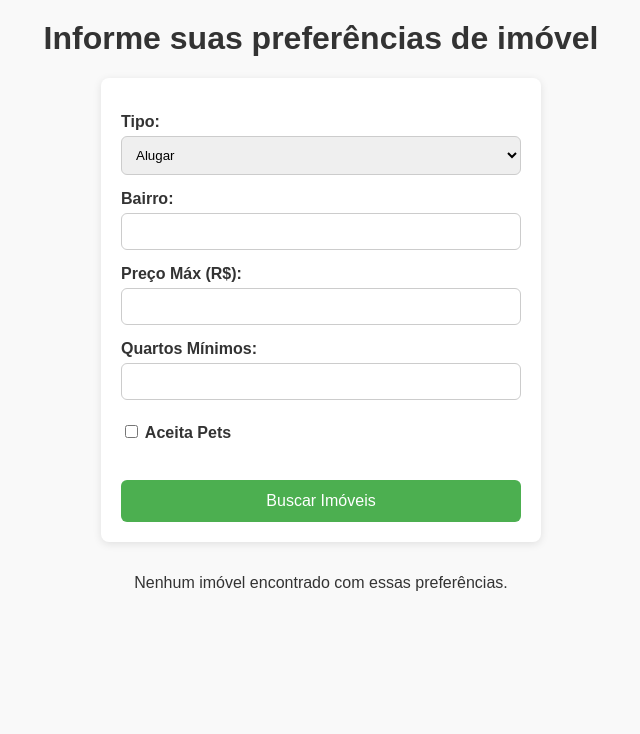
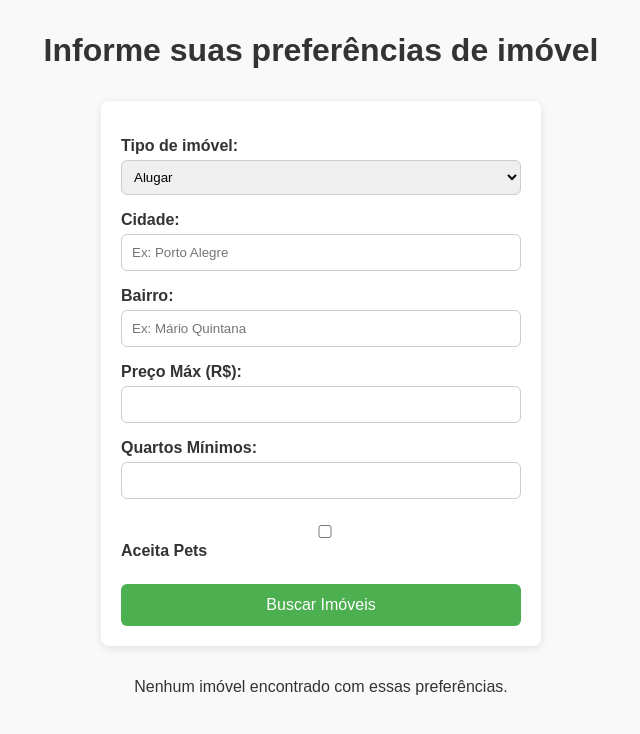
Before and after one commit to DanielBorbaSoares/RecomendacaoImoveis, a Flask app: page /formulariocliente in a window 1280 px wide. Shown: the top 734 px of the page, without its empty margins (319-959 px from the left). Run offline with Flask 3, Linux system fonts and the light colour scheme; the visitor is signed in with stand-in values (Sample User, id 1).

Commit message:
Atualizações

```diff
--- a/app.py
+++ b/app.py
@@ -10,7 +10,7 @@ app.config['UPLOAD_FOLDER'] = 'static/uploads'
 USERNAME = 'admin'
 PASSWORD = '1234'
 
-# Autenticação
+# --- Autenticação ---
 @app.route('/login', methods=['GET','POST'])
 def login():
     err = None
@@ -29,106 +29,130 @@ def logout():
 
 @app.before_request
 def require_login():
-    if request.endpoint not in ('login', 'static', 'formulariocliente', 'treinar') \
-       and not session.get('logged_in'):
+    if request.endpoint not in ('login','static','formulariocliente','treinar') and not session.get('logged_in'):
         return redirect('/login')
 
 
-# Cadastro de imóveis
+# --- Cadastro de imóveis ---
 @app.route('/corretor', methods=['GET','POST'])
 def corretor():
     if request.method=='POST':
-        f = request.files.getlist('fotos')
-        fotos=[]
-        for img in f:
+        arquivos = request.files.getlist('fotos')
+        fotos = []
+        for img in arquivos:
             if img and img.filename:
-                fn=secure_filename(img.filename)
-                img.save(os.path.join(app.config['UPLOAD_FOLDER'],fn))
+                fn = secure_filename(img.filename)
+                img.save(os.path.join(app.config['UPLOAD_FOLDER'], fn))
                 fotos.append(fn)
 
         novo = [
-            request.form['tipo'], request.form['titulo'], request.form['cidade'], request.form['bairro'],
-            request.form['quartos'], request.form['vagas'], request.form['area'],
+            request.form['tipo'],
+            request.form['titulo'],
+            request.form['cidade'],
+            request.form['bairro'],
+            request.form['quartos'],
+            request.form['vagas'],
+            request.form['area'],
             request.form.get('aceita_pets','Não'),
-            request.form['valor_condominio'], request.form['valor_aluguel'], request.form['valor_compra'],
+            request.form['valor_condominio'],
+            request.form['valor_aluguel'],
+            request.form['valor_compra'],
             ";".join(fotos)
         ]
         cabe = not os.path.exists('imoveis.csv') or os.path.getsize('imoveis.csv')==0
         with open('imoveis.csv','a', newline='', encoding='utf-8') as arq:
-            wr=csv.writer(arq)
+            wr = csv.writer(arq)
             if cabe:
-                wr.writerow(['tipo','titulo','cidade','bairro','quartos','vagas','area',
-                             'aceita_pets','valor_condominio','valor_aluguel','valor_compra','fotos'])
+                wr.writerow([
+                    'tipo','titulo','cidade','bairro','quartos','vagas','area',
+                    'aceita_pets','valor_condominio','valor_aluguel','valor_compra','fotos'
+                ])
             wr.writerow(novo)
         return redirect('/corretor')
     return render_template('corretor.html')
 
-# Listar e excluir
+
+# --- Listagem e Exclusão ---
 @app.route('/imoveiscadastrados')
 def listagem():
-    itens=[]
+    itens = []
     if os.path.exists('imoveis.csv'):
         with open('imoveis.csv', newline='', encoding='utf-8') as arq:
-            itens=list(csv.DictReader(arq))
+            itens = list(csv.DictReader(arq))
     venda = [(i,im) for i,im in enumerate(itens) if im['tipo']=='Venda']
     alug  = [(i,im) for i,im in enumerate(itens) if im['tipo']=='Aluguel']
     return render_template('imoveiscadastrados.html', venda=venda, aluguel=alug)
 
 @app.route('/excluir_imovel/<int:i>')
 def excluir(i):
-    arr=[]
+    arr = []
     if os.path.exists('imoveis.csv'):
         with open('imoveis.csv', newline='', encoding='utf-8') as arq:
-            arr=list(csv.DictReader(arq))
-    if 0<=i<len(arr):
+            arr = list(csv.DictReader(arq))
+    if 0 <= i < len(arr):
         arr.pop(i)
     with open('imoveis.csv','w', newline='', encoding='utf-8') as arq:
-        w=csv.DictWriter(arq, fieldnames=arr[0].keys() if arr else [])
+        # se arr vazio, cabeçalho vazio
+        fieldnames = ['tipo','titulo','cidade','bairro','quartos','vagas','area',
+                      'aceita_pets','valor_condominio','valor_aluguel','valor_compra','fotos']
+        w = csv.DictWriter(arq, fieldnames=fieldnames)
         w.writeheader()
         w.writerows(arr)
     return redirect('/imoveiscadastrados')
 
-# Formulário & recomendação
+
+# --- Formulário & Recomendação ---
 @app.route('/formulariocliente', methods=['GET','POST'])
 def formulário():
-    recs=[]
+    recs = []
     if request.method=='POST':
         tipo      = request.form['tipo']
+        cidade    = request.form['cidade']
         bairro    = request.form['bairro']
         preco_max = float(request.form['preco_max'])
         quartos   = int(request.form['quartos'])
         pets      = 'Sim' if request.form.get('aceita_pets')=='on' else 'Não'
 
-        df=pd.read_csv('imoveis.csv')
+        # Carrega CSV e faz pré-filtros
+        df = pd.read_csv('imoveis.csv')
         df = df[df['tipo']==tipo]
-        df['aceita_pets']=df['aceita_pets'].map({'Sim':1,'Não':0,'on':1}).fillna(0).astype(int)
-        df['valor_aluguel']=pd.to_numeric(df['valor_aluguel'], errors='coerce').fillna(0)
-        df['valor_compra']=pd.to_numeric(df['valor_compra'], errors='coerce').fillna(0)
-        df['quartos']=df['quartos'].astype(int)
-        df['vagas']=df['vagas'].astype(int)
-        df['area']=pd.to_numeric(df['area'], errors='coerce').fillna(0)
+        df = df[df['cidade'].str.lower()==cidade.lower()]
+        df = df[df['bairro'].str.lower()==bairro.lower()]
+
+        # Converte colunas
+        df['aceita_pets']   = df['aceita_pets'].map({'Sim':1,'Não':0,'on':1}).fillna(0).astype(int)
+        df['valor_aluguel'] = pd.to_numeric(df['valor_aluguel'], errors='coerce').fillna(0)
+        df['valor_compra']  = pd.to_numeric(df['valor_compra'],  errors='coerce').fillna(0)
+        df['quartos']       = df['quartos'].astype(int)
+        df['vagas']         = df['vagas'].astype(int)
+        df['area']          = pd.to_numeric(df['area'], errors='coerce').fillna(0)
 
         price_col = 'valor_aluguel' if tipo=='Aluguel' else 'valor_compra'
-        df = df[(df['bairro'].str.lower()==bairro.lower())
-                & (df[price_col]<=preco_max)
-                & (df['quartos']>=quartos)
-                & (df['aceita_pets']==pets)]
+        df = df[
+            (df[price_col] <= preco_max) &
+            (df['quartos']   >= quartos)   &
+            (df['aceita_pets'] == pets)
+        ]
 
         if not df.empty:
             modelo = joblib.load(f'modelo_knn_{tipo.lower()}.pkl')
-            X = df[['quartos','vagas','area','aceita_pets',
-                    price_col]]
-            neigh = modelo.kneighbors(X, n_neighbors=min(3,len(X)), return_distance=False)
-            for idx in neigh[0]:
+            X = df[['quartos','vagas','area','aceita_pets', price_col]]
+            # retorna índices dos até 3 vizinhos mais próximos
+            vizinhos = modelo.kneighbors(X, n_neighbors=min(3,len(X)), return_distance=False)
+            for idx in vizinhos[0]:
                 recs.append(df.iloc[idx].to_dict())
 
     return render_template('formulariocliente.html', recomendacoes=recs)
 
-# Rota de treinamento (opcional)
+
+# --- Rota de Treinamento ---
 @app.route('/treinar')
 def treinar():
-    os.system('python treinar_modelo_recomendacao.ipynb')  # ou chame diretamente o script .py
+    # Aqui você pode chamar um script Python que treine os modelos.
+    # Por exemplo, se converteu seu notebook em treinar_modelo_recomendacao.py:
+    os.system('python treinar_modelo_recomendacao.py')
     return "<h2>Treinamento disparado!</h2><a href='/corretor'>Voltar</a>"
+
 
 if __name__=='__main__':
     os.makedirs(app.config['UPLOAD_FOLDER'], exist_ok=True)
--- a/templates/corretor.html
+++ b/templates/corretor.html
@@ -8,7 +8,7 @@
 <body>
 
 <!-- MENU -->
-<nav style="background-color: #4CAF50; padding: 10px;">
+<nav>
     <a href="/corretor" style="color: white; margin-right: 15px; text-decoration: none; font-weight: bold;">Cadastrar Imóveis</a>
     <a href="/imoveiscadastrados" style="color: white; margin-right: 15px; text-decoration: none; font-weight: bold;">Imóveis Cadastrados</a>
     <a href="/treinar" style="color: white; margin-right: 15px; text-decoration: none; font-weight: bold;">Treinar IA</a>
--- a/templates/formulariocliente.html
+++ b/templates/formulariocliente.html
@@ -6,7 +6,7 @@
   <title>Formulário de Preferências do Cliente</title>
   <link rel="stylesheet" href="/static/style.css">
   <style>
-    /* Para exibir as cards lado a lado */
+    /* Layout das cards lado a lado */
     .cards {
       display: flex;
       flex-wrap: wrap;
@@ -29,43 +29,71 @@
       margin-top: 0.5rem;
       border-radius: 4px;
     }
+    form label {
+      display: block;
+      margin-top: 1rem;
+      font-weight: bold;
+    }
+    form input,
+    form select {
+      width: 100%;
+      padding: 0.5rem;
+      margin-top: 0.3rem;
+      box-sizing: border-box;
+    }
+    form button {
+      margin-top: 1.5rem;
+      width: 100%;
+      padding: 0.75rem;
+      background: #4CAF50;
+      color: white;
+      border: none;
+      border-radius: 6px;
+      font-size: 1rem;
+      cursor: pointer;
+    }
+    form button:hover {
+      background: #45a049;
+    }
   </style>
 </head>
 <body>
-  <h1 style="text-align:center;">Informe suas preferências de imóvel</h1>
+  <h1 style="text-align:center; margin-top:2rem;">Informe suas preferências de imóvel</h1>
 
-  <form method="POST" style="max-width:400px;margin:0 auto;">
-    <label>Tipo:</label>
-    <select name="tipo" required>
+  <form method="POST" style="max-width:400px; margin:2rem auto;">
+    <label for="tipo">Tipo de imóvel:</label>
+    <select name="tipo" id="tipo" required>
       <option value="Aluguel">Alugar</option>
       <option value="Venda">Comprar</option>
-    </select><br>
+    </select>
 
-    <label>Bairro:</label>
-    <input type="text" name="bairro" required><br>
+    <label for="cidade">Cidade:</label>
+    <input type="text" name="cidade" id="cidade" required placeholder="Ex: Porto Alegre">
 
-    <label>Preço Máx (R$):</label>
-    <input type="number" name="preco_max" required><br>
+    <label for="bairro">Bairro:</label>
+    <input type="text" name="bairro" id="bairro" required placeholder="Ex: Mário Quintana">
 
-    <label>Quartos Mínimos:</label>
-    <input type="number" name="quartos" required><br>
+    <label for="preco_max">Preço Máx (R$):</label>
+    <input type="number" name="preco_max" id="preco_max" required min="0" step="0.01">
+
+    <label for="quartos">Quartos Mínimos:</label>
+    <input type="number" name="quartos" id="quartos" required min="0">
 
     <label>
-      <input type="checkbox" name="aceita_pets"> Aceita Pets
-    </label><br>
+      <input type="checkbox" name="aceita_pets" id="aceita_pets"> Aceita Pets
+    </label>
 
-    <button type="submit" style="width:100%;padding:0.75rem;background:#4CAF50;color:white;border:none;border-radius:6px;">
-      Buscar Imóveis
-    </button>
+    <button type="submit">Buscar Imóveis</button>
   </form>
 
   {% if recomendacoes is defined %}
     {% if recomendacoes %}
-      <h2 style="text-align:center;margin-top:2rem;">Imóveis Recomendados:</h2>
+      <h2 style="text-align:center; margin-top:2rem;">Imóveis Recomendados (até 3):</h2>
       <div class="cards">
         {% for im in recomendacoes %}
           <div class="card">
             <h3>{{ im['titulo'] }}</h3>
+            <p><strong>Cidade:</strong> {{ im['cidade'] }}</p>
             <p><strong>Bairro:</strong> {{ im['bairro'] }}</p>
             <p><strong>Quartos:</strong> {{ im['quartos'] }}</p>
             <p><strong>Vagas:</strong> {{ im['vagas'] }}</p>
@@ -85,7 +113,7 @@
         {% endfor %}
       </div>
     {% else %}
-      <p style="text-align:center;margin-top:2rem;">Nenhum imóvel encontrado com essas preferências.</p>
+      <p style="text-align:center; margin-top:2rem;">Nenhum imóvel encontrado com essas preferências.</p>
     {% endif %}
   {% endif %}
 </body>
--- a/templates/imoveiscadastrados.html
+++ b/templates/imoveiscadastrados.html
@@ -21,7 +21,7 @@
 <div class="container mt-4">
   <h1>Imóveis Cadastrados</h1>
 
-  <h2 class="mt-4">Venda</h2>
+  <h2 class="titulo-central mt-5">Venda</h2>
   <div class="row">
     {% for index, imovel in venda %}
       <div class="col-md-4 mb-4">
@@ -64,7 +64,7 @@
     {% endfor %}
   </div>
 
-  <h2 class="mt-5">Aluguel</h2>
+  <h2 class="titulo-central mt-5">Aluguel</h2>
   <div class="row">
     {% for index, imovel in aluguel %}
       <div class="col-md-4 mb-4">
```
Also changed, not shown: testar.txt (+14 -0 lines), 1 other file.
